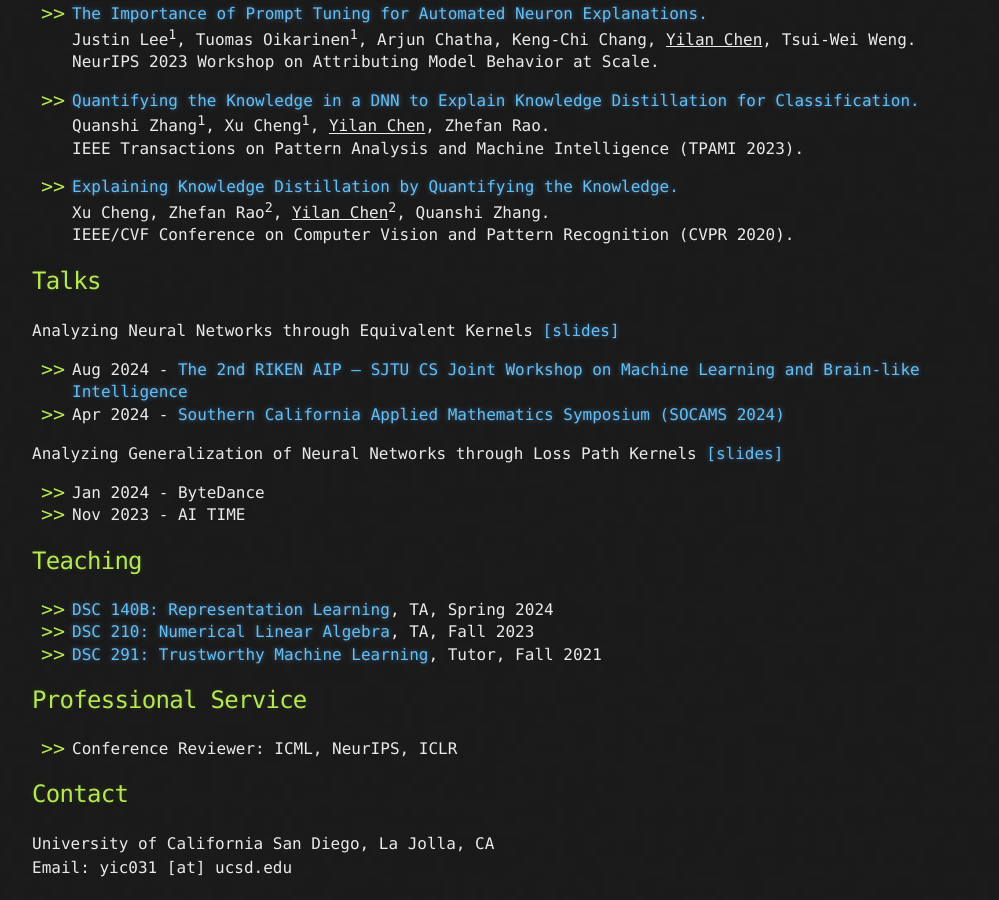
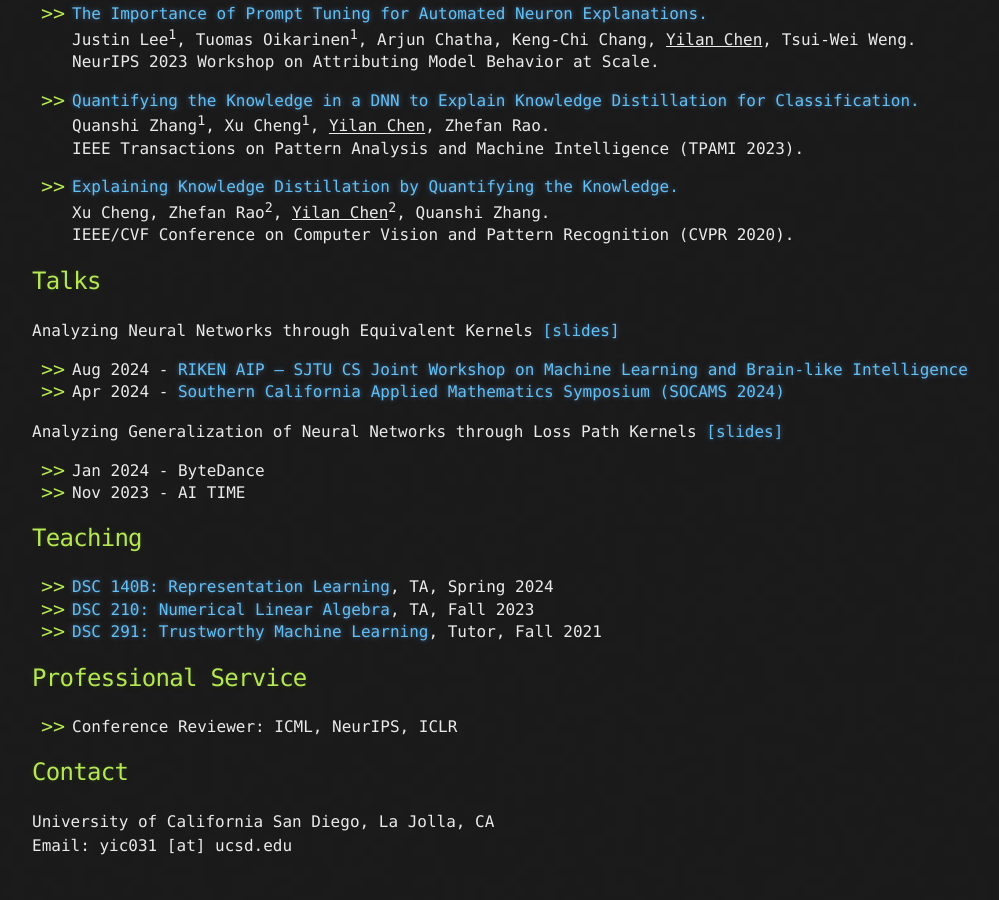
Before and after one commit to yilanchen6/yilanchen6.github.io, a Jekyll site: the page built from index.md, in a window 1280 px wide and 900 px high, scrolled down 1323 px. Shown: the whole window, without its empty margins (108-1107 px from the left). Built offline with Jekyll 4.4.1, drawn with Linux system fonts in a browser that asks for light colours; after the commit the page ends 2201 px from its top, so only the background shows below that.

Commit message:
Update index.md

```diff
--- a/index.md
+++ b/index.md
@@ -96,7 +96,7 @@ IEEE/CVF Conference on Computer Vision and Pattern Recognition (CVPR 2020).
 
 ## Talks
 Analyzing Neural Networks through Equivalent Kernels [[slides]](/files/LPK_SOCAMS.pdf)
-- Aug 2024 - [The 2nd RIKEN AIP – SJTU CS Joint Workshop on Machine Learning and Brain-like Intelligence](https://tensorworkshop.github.io/RIKENAIP_SJTUCS2024/)
+- Aug 2024 - [RIKEN AIP – SJTU CS Joint Workshop on Machine Learning and Brain-like Intelligence](https://tensorworkshop.github.io/RIKENAIP_SJTUCS2024/)
 - Apr 2024 - [Southern California Applied Mathematics Symposium (SOCAMS 2024)](https://www.socams.org/home)
 
 Analyzing Generalization of Neural Networks through Loss Path Kernels [[slides]](/files/LPK.pdf)
```
